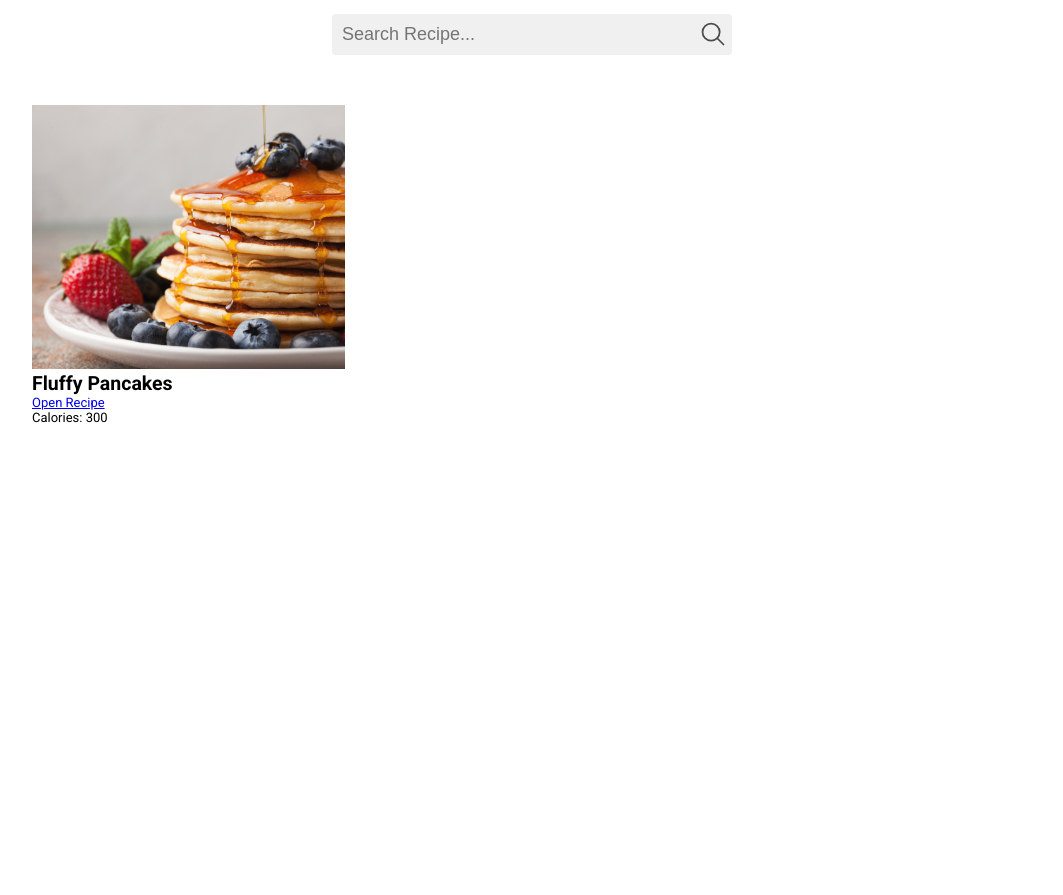
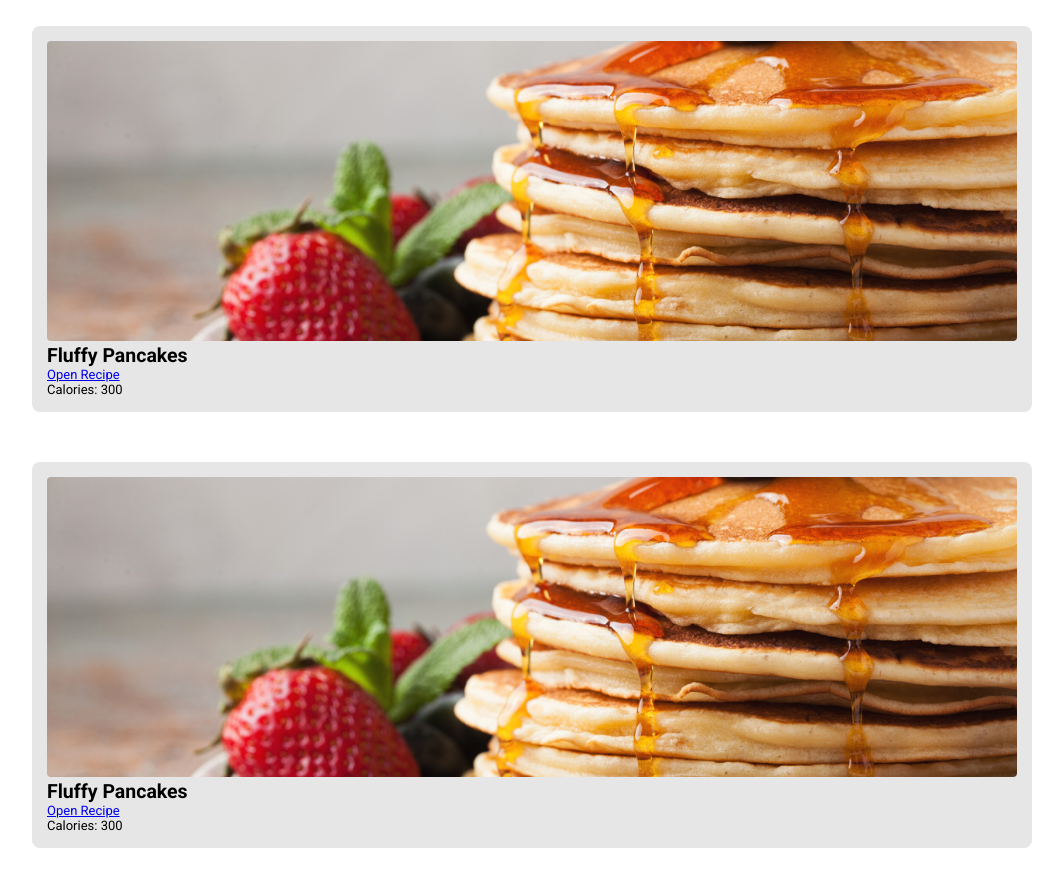
Before and after one commit to bfy22/Recipe-App, a plain HTML site: page index.html in a window 1280 px wide. Shown: the part 252-1147 px from the top of the page, without its empty margins (108-1171 px from the left). Before the commit the page ends 800 px from the top, so only its background shows below. Drawn offline with nearby package versions, Linux system fonts and the light colour scheme.

Commit message:
div element modifications, refined HTML prototype

```diff
--- a/index.html
+++ b/index.html
@@ -21,7 +21,32 @@
           <input type="text" placeholder="Search Recipe...">
           <ion-icon name="search-outline"></ion-icon>
         </form>
-        <div class="search-results">
+
+        <div class="search-result">
+          <div class="item">
+            <img src="./images/img-1.jpg" alt="">
+            <div class="flex-container">
+              <h1 class="title">Fluffy Pancakes</h1>
+              <a href="#">Open Recipe</a>
+            </div>
+            <p class="nutrition-data">Calories: 300</p>
+          </div>
+        </div>
+
+
+        <div class="search-result">
+          <div class="item">
+            <img src="./images/img-1.jpg" alt="">
+            <div class="flex-container">
+              <h1 class="title">Fluffy Pancakes</h1>
+              <a href="#">Open Recipe</a>
+            </div>
+            <p class="nutrition-data">Calories: 300</p>
+          </div>
+        </div>
+
+
+        <div class="search-result">
           <div class="item">
             <img src="./images/img-1.jpg" alt="">
             <div class="flex-container">
@@ -32,6 +57,7 @@
           </div>
         </div>
       </div>
+
     </section>
 
     <script src="https://unpkg.com/ionicons@7.1.0/dist/ionicons/ionicons.js"></script>
--- a/style.css
+++ b/style.css
@@ -74,10 +74,24 @@ form ion-icon {
 
 }
 
-.search-results {
+.search-result {
   margin-top: 50px;
   width: 100%;
   display: grid;
   grid-gap: 30px;
-  grid-template-columns: 1fr 1fr 1fr;
+  grid-template: auto / repeat(auto-fit, (minmax 300px, 1fr));
 }
+
+.item {
+  width: 100%;
+  border-radius: 8px;
+  background-color: rgb(230, 230, 230);
+  padding: 15px;
+  overflow: hidden;
+}
+
+.item img {
+  width: 100%;
+  height: 300px;
+  border-radius: 4px;
+}
```
